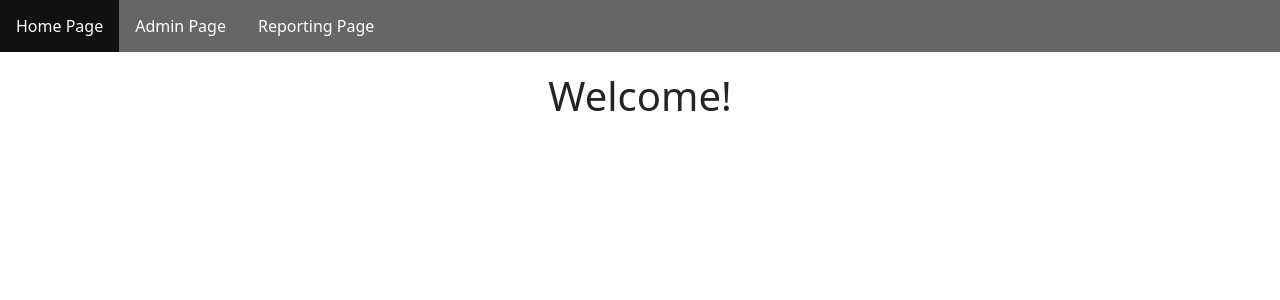
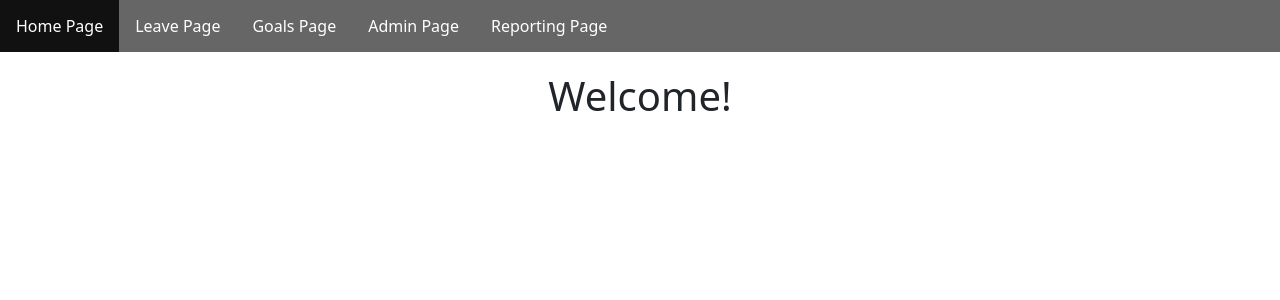
Before and after one commit to tedbeast/capstone-frontend, a React (Create React App) app: page / in a window 1280 px wide. Shown: the top 300 px of the page. Built offline with nearby package versions, Linux system fonts and the light colour scheme.

Commit message:
casing changes and navbar updates due to someone duplicating the navigation bar

```diff
--- a/package.json
+++ b/package.json
@@ -12,16 +12,14 @@
     "@types/react-dom": "^18.2.22",
     "bootstrap": "^5.3.3",
     "react": "^18.2.0",
-    "react-context": "^0.0.3",
     "react-bootstrap": "^2.10.2",
     "react-chartjs-2": "^5.2.0",
+    "react-context": "^0.0.3",
     "react-csv": "^2.2.2",
     "react-dom": "^18.2.0",
     "react-router-dom": "^6.22.3",
-    "react-scripts": "^5.0.1",
+    "react-scripts": "5.0.1",
     "react-toastify": "^10.0.5",
-    "react-router-dom": "^6.22.3",
-    "react-scripts": "5.0.1",
     "recharts": "^2.12.3",
     "typescript": "^4.9.5",
     "web-vitals": "^2.1.4"
--- a/src/App.tsx
+++ b/src/App.tsx
@@ -6,7 +6,7 @@ import "bootstrap/dist/css/bootstrap.min.css";
 import { LeavesPage } from "./Pages/LeavesPage";
 import { BrowserRouter, Route, Routes } from "react-router-dom";
 import { GoalsPage } from "./Pages/GoalsPage";
-import { NavigationBar } from "./Components/NavBar";
+import { NavigationBar } from "./Components/NavigationBar";
 import { PageNotFoundPage } from "./Pages/PageNotFoundPage";
 import { AdminPage } from "./Pages/AdminPage";
 import { WelcomePage } from "./Pages/WelcomePage";
--- a/src/Components/EmployeePeformanceReview.tsx
+++ b/src/Components/EmployeePeformanceReview.tsx
@@ -3,7 +3,7 @@ import { PerformanceReview } from "../Models/PerformanceReview";
 import { Goal } from "../Models/Goal";
 import { Employee } from "../Models/Employee";
 import { ManagerCommentsRating } from "./ManagerCommentsRating";
-import { getPerformanceByEmployeeAPI } from "../services/GoalsAPIService";
+import { getPerformanceByEmployeeAPI } from "../Services/GoalsAPIService";
 import { EmployeeDropdown } from "./PerformanceReviewGetEmployeeReview";
 
 interface thisEmployee {
--- a/src/Components/ManagerCommentsRating.tsx
+++ b/src/Components/ManagerCommentsRating.tsx
@@ -6,7 +6,7 @@ import React, {
 } from "react";
 import { PerformanceReview } from "../Models/PerformanceReview";
 import { interfaceExtends } from "@babel/types";
-import { updateManagerCommentsRatingAPI } from "../services/GoalsAPIService";
+import { updateManagerCommentsRatingAPI } from "../Services/GoalsAPIService";
 import { Roles } from "../Models/Roles";
 
 //component will allow the EmployeePerformanceReview to dynamically display if the Manager comments section should have an input box or be read only
--- a/src/Components/NavBar.tsx
+++ /dev/null
@@ -1,13 +0,0 @@
-import React from "react";
-import { Link } from "react-router-dom";
-import './Nav.css';
-
-export function NavigationBar() {
-    return (<>
-    <ul>
-        <li><Link to="home">Home Page</Link></li>
-        <li><Link to="admin">Admin Page</Link></li>
-        <li><Link to="reporting">Reporting Page</Link></li>
-    </ul>
-    </>);
-}
--- a/src/Components/NavigationBar.tsx
+++ b/src/Components/NavigationBar.tsx
@@ -3,11 +3,25 @@ import { Link } from "react-router-dom";
 import "./Nav.css";
 
 export function NavigationBar() {
-    return (<>
-    <ul>
-        <li><Link to="home">Home Page</Link></li>
-        <li><Link to="leave">Leave Page</Link></li>
-        <li><Link to="Goals">Goals Page</Link></li>
-    </ul>
-    </>);
+  return (
+    <>
+      <ul>
+        <li>
+          <Link to="Home">Home Page</Link>
+        </li>
+        <li>
+          <Link to="Leave">Leave Page</Link>
+        </li>
+        <li>
+          <Link to="Goals">Goals Page</Link>
+        </li>
+        <li>
+          <Link to="Admin">Admin Page</Link>
+        </li>
+        <li>
+          <Link to="Reporting">Reporting Page</Link>
+        </li>
+      </ul>
+    </>
+  );
 }
--- a/src/Models/Employee.tsx
+++ b/src/Models/Employee.tsx
@@ -22,9 +22,3 @@ export interface Employee {
   leaves: Leaves[];
   role: Roles;
 }
-
-export interface Employee {
-  employeeID: number;
-  name: string;
-  performanceReview: PerformanceReview;
-}
--- a/src/Pages/GoalsPage.tsx
+++ b/src/Pages/GoalsPage.tsx
@@ -1,5 +1,5 @@
 import React from "react";
-import { getAllGoalsAPI, postGoalsAPI } from "../services/GoalsAPIService";
+import { getAllGoalsAPI, postGoalsAPI } from "../Services/GoalsAPIService";
 import { useEffect, useState } from "react";
 import { EmployeePerformanceReview } from "../Components/EmployeePeformanceReview";
 import { PerformanceReview } from "../Models/PerformanceReview";
```
Also changed, not shown: src/Components/AddGoal.tsx (+20 -10 lines), src/Components/ListGoal.tsx (+25 -12 lines), src/Components/PerformanceReviewGetEmployeeReview.tsx (+17 -15 lines), 1 other file (tests, documents, lock files or other folders).
